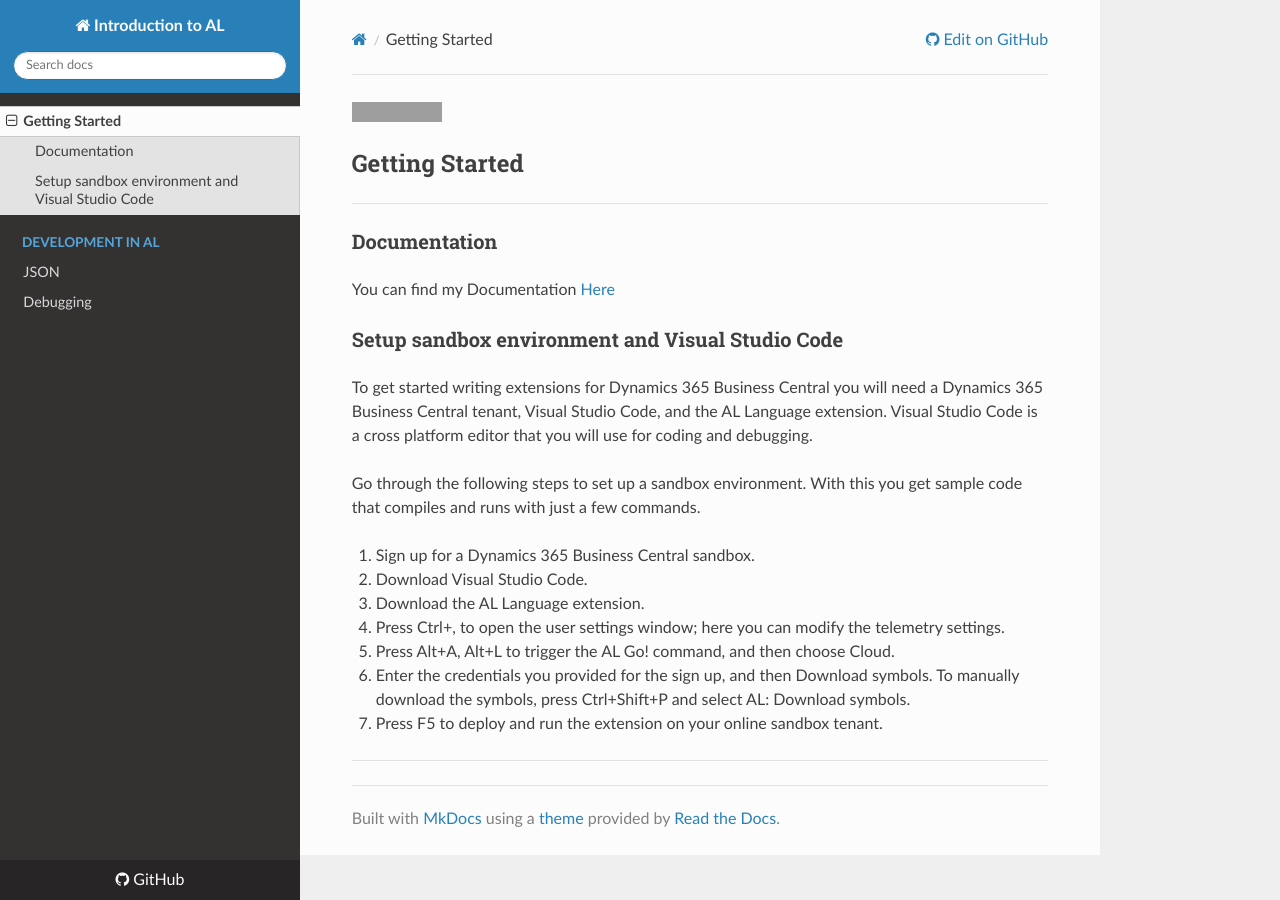
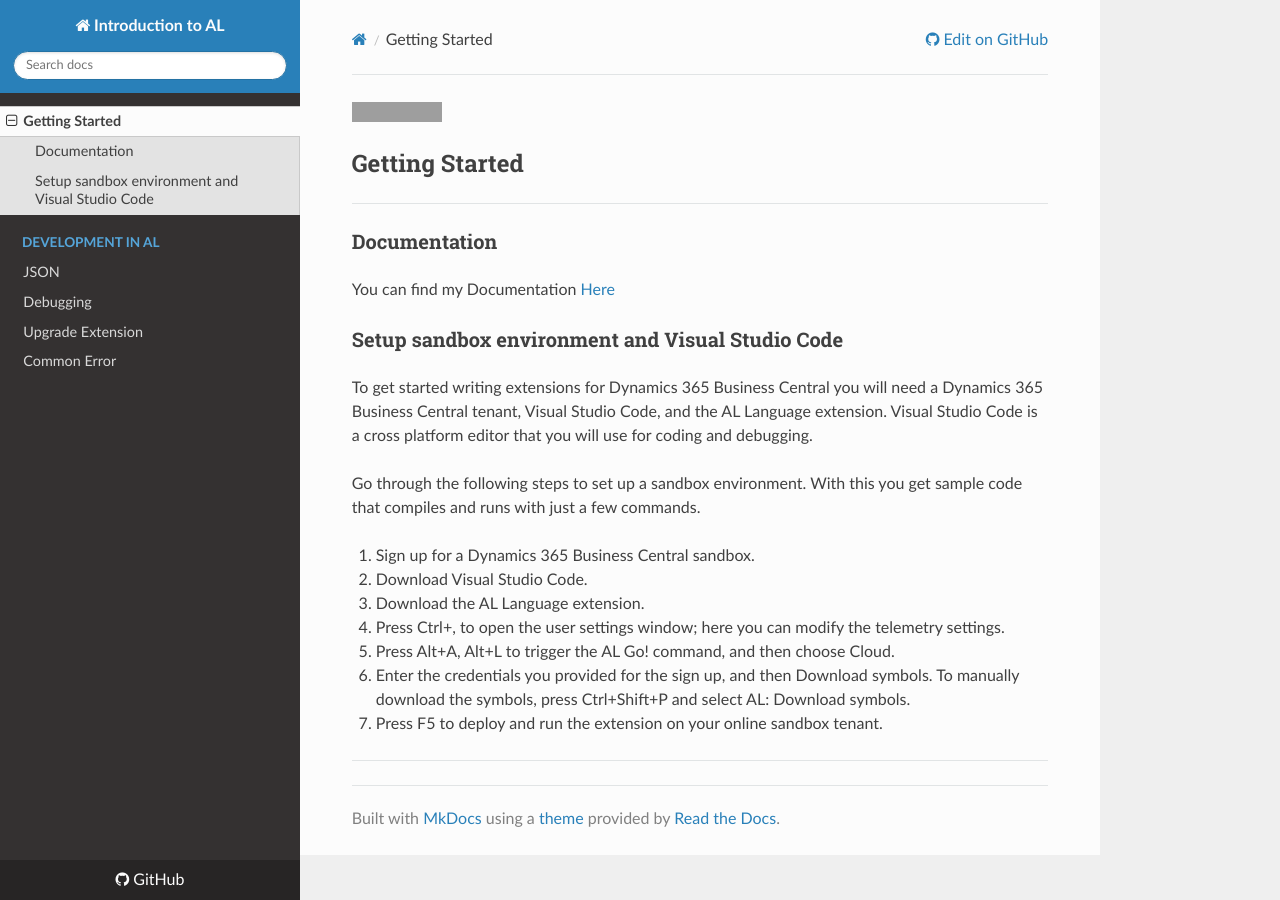
Before and after one commit to EDGZTNSR/IntroductionToAL, an MkDocs documentation site: the page built from docs/index.md, in a window 1280 px wide. Built offline with MkDocs 1.6.1, drawn with Linux system fonts in a browser that asks for light colours; nearby versions of some CDN libraries; grey boxes are pictures that could not be loaded.

Commit message:
Update mkdocs.yml

```diff
--- a/mkdocs.yml
+++ b/mkdocs.yml
@@ -6,3 +6,5 @@ nav:
   - Development in AL:
       - JSON: docs/json.md
       - Debugging: docs/debugging.md
+      - Upgrade Extension: docs/ExtensionUpgrade.md
+      - Common Error: docs/commonErrors.md
```
